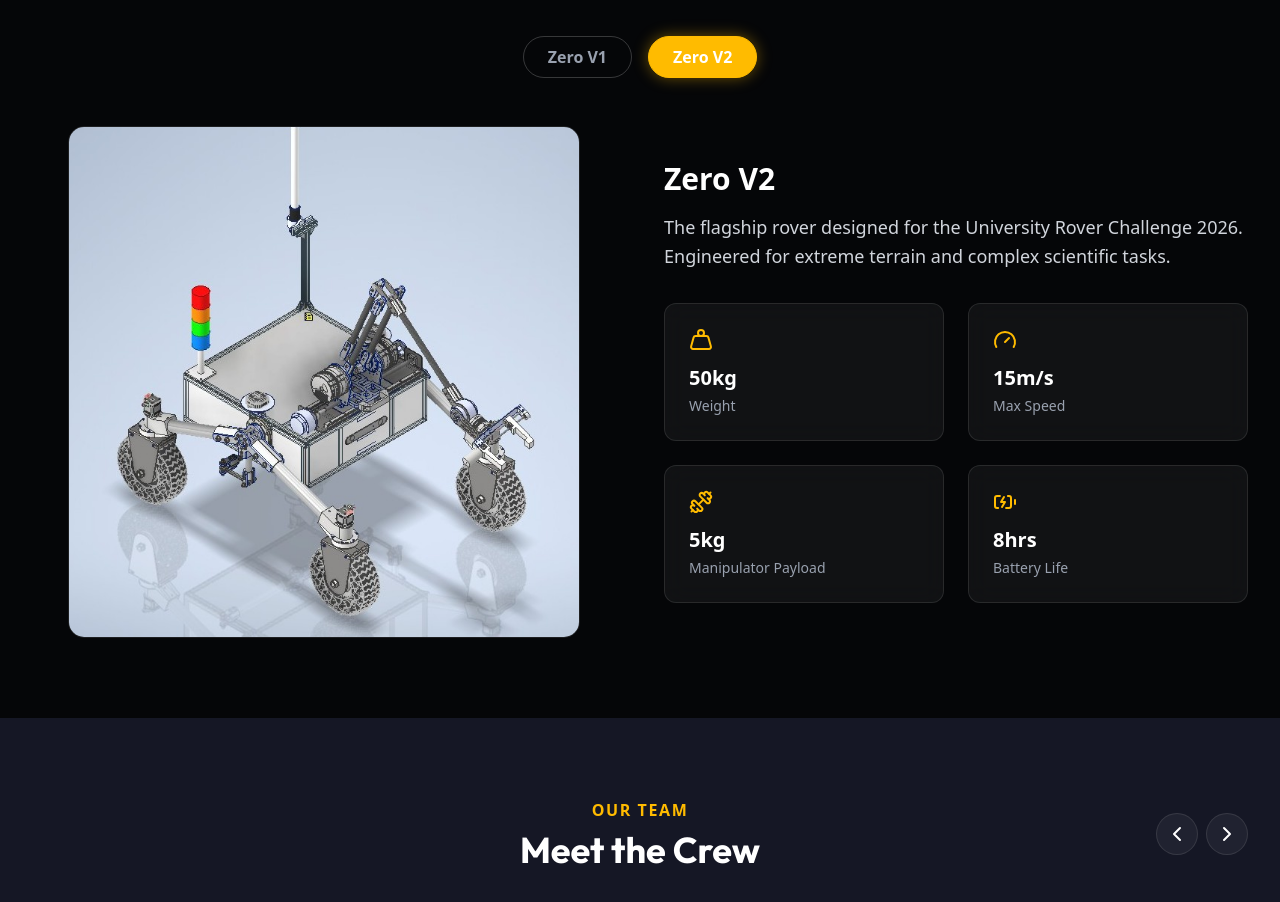
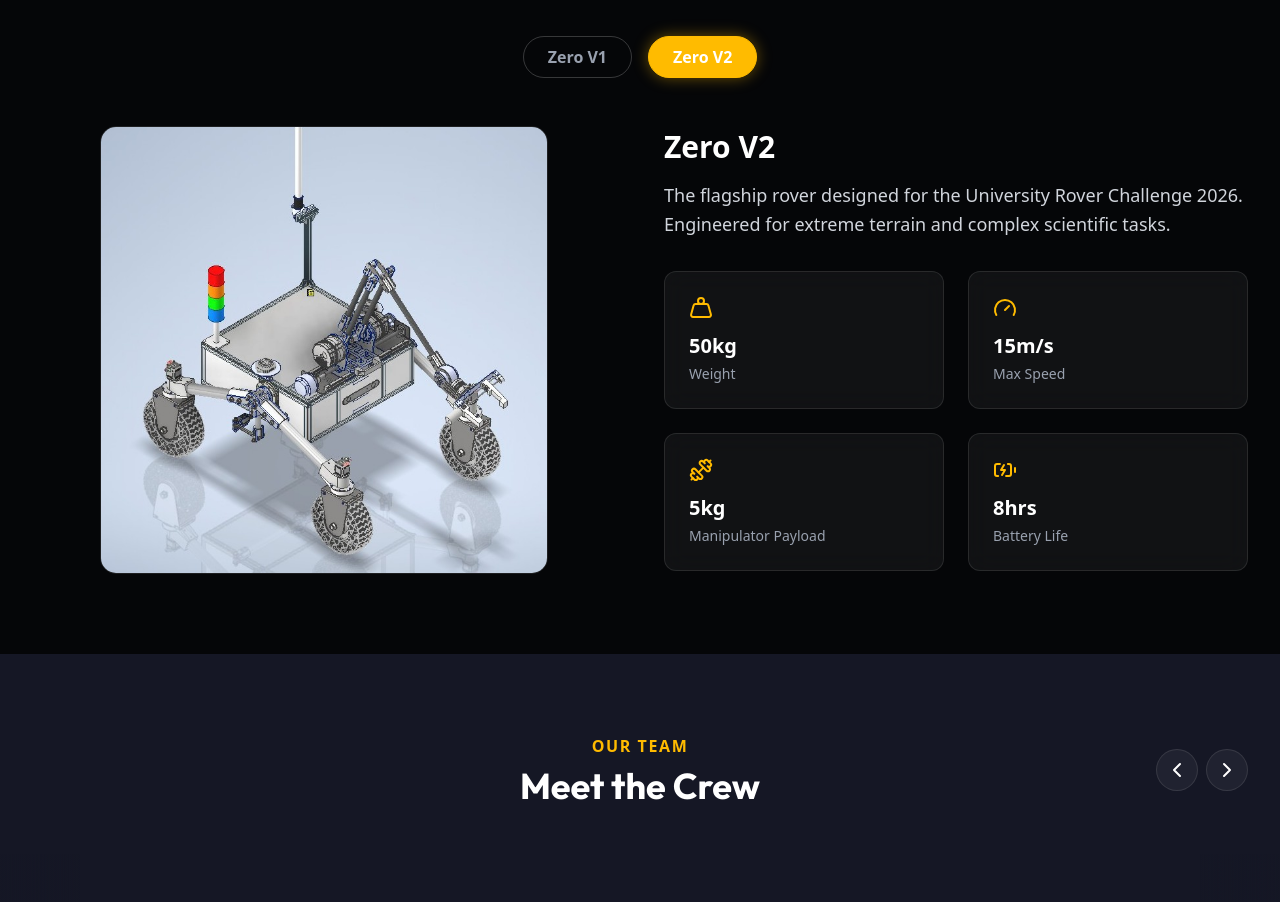
Before and after one commit to ZenithSpace/zenith.github.io, a React (Vite) app in the folder zenith-web/: page / in a window 1280 px wide. Shown: the part 3342-4244 px from the top of the page. Built offline with nearby package versions, Linux system fonts and the light colour scheme; a web font is replaced by a local one.

Commit message:
Refine Rover: Further reduce image size to max-w-md

```diff
--- a/zenith-web/src/components/Rover.tsx
+++ b/zenith-web/src/components/Rover.tsx
@@ -111,7 +111,7 @@ const Rover = () => {
                         className="grid grid-cols-1 lg:grid-cols-2 gap-12 items-center"
                     >
                         {/* Rover Image */}
-                        <div className="relative group max-w-lg mx-auto w-full">
+                        <div className="relative group max-w-md mx-auto w-full">
                             {/* Sparkle Halo Effect */}
                             <SparkleHalo color="#FFB800" />
 
```
Also changed, not shown: zenith-web/public/assets/gallery/3.webp (added), zenith-web/public/assets/team/junghwan_lee_final.webp (added).
